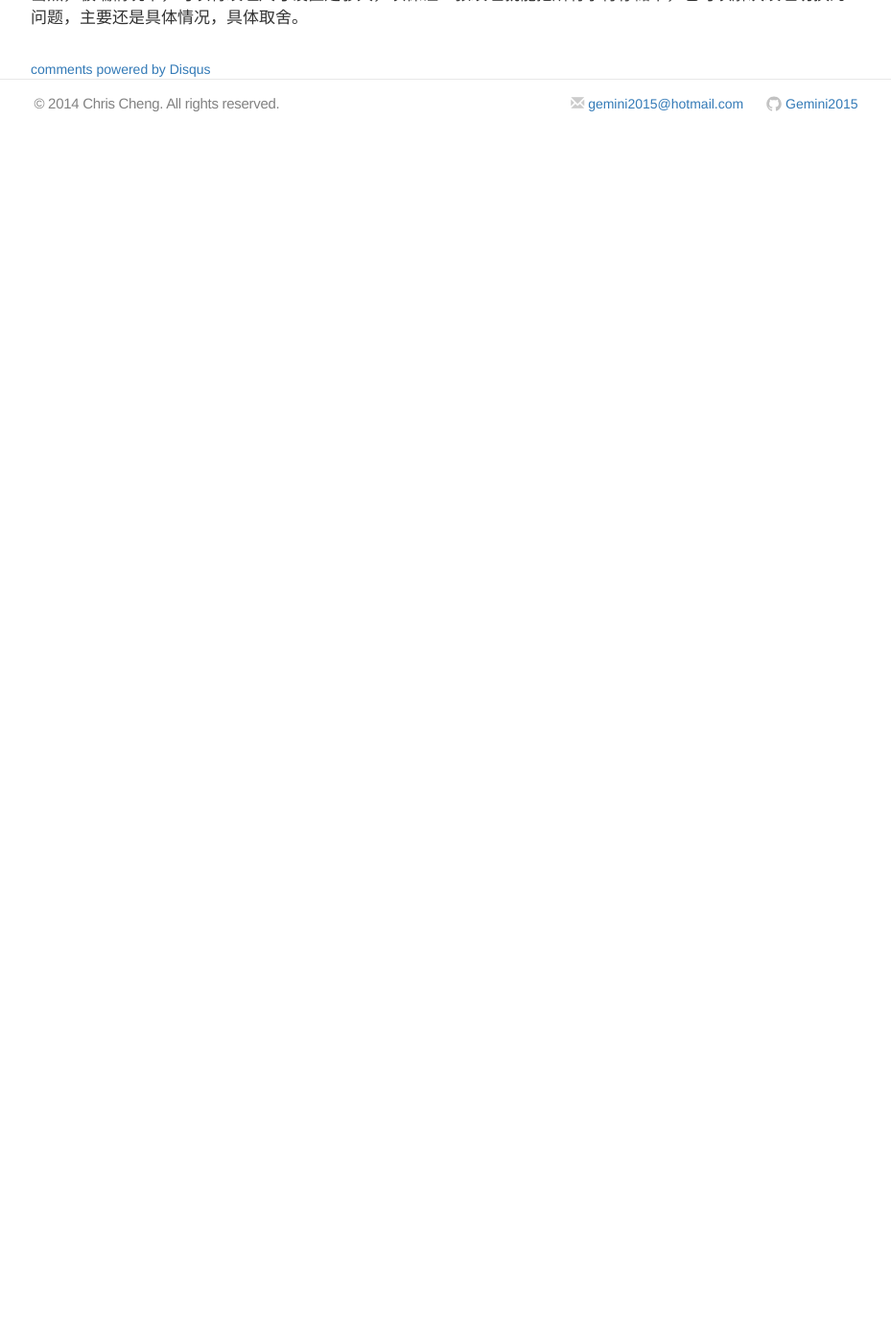
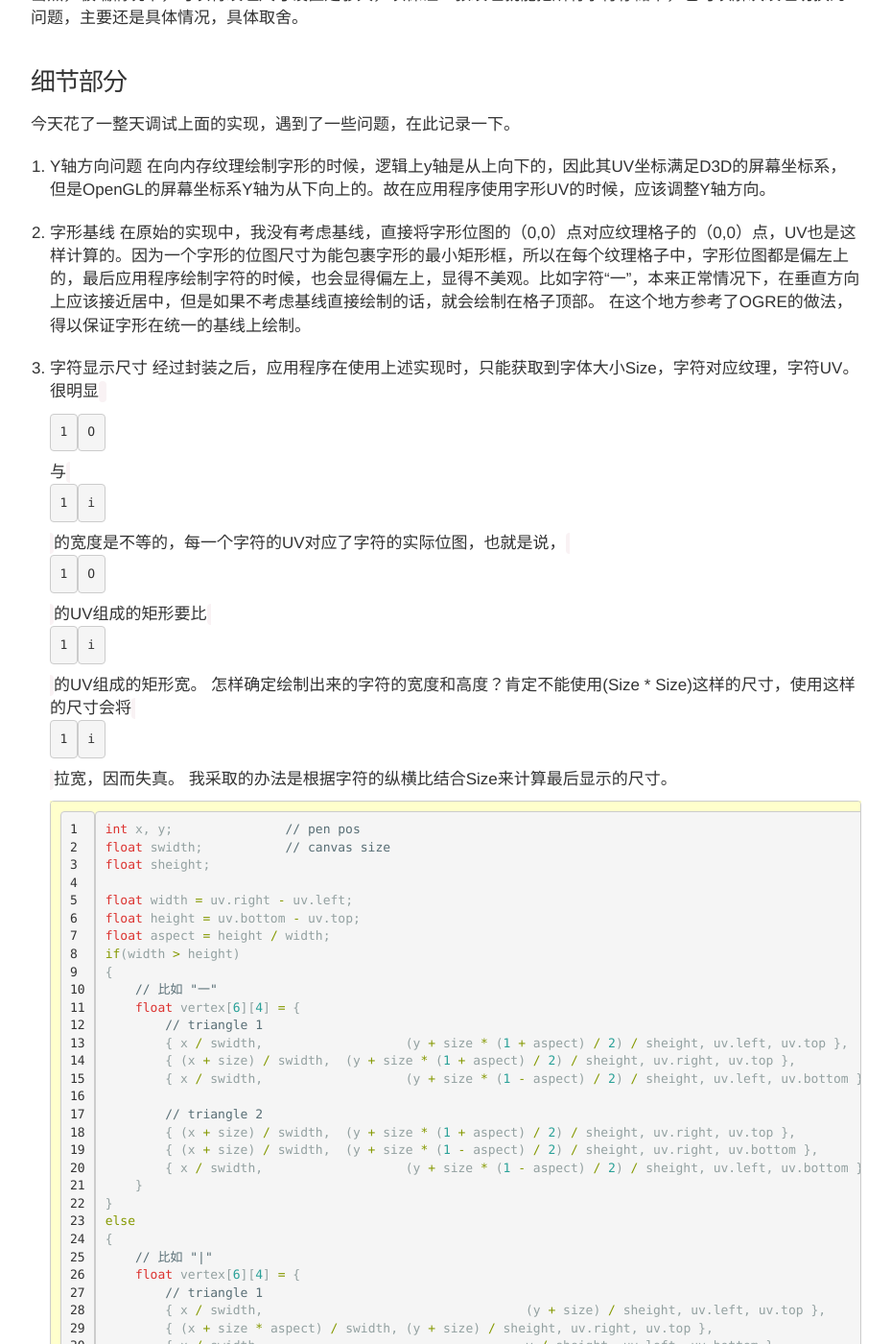
Before and after one commit to Gemini2015/gemini2015.github.io, a Jekyll site: the page built from _posts/2015-01-31-opengl-text-drawing-note.markdown, in a window 1280 px wide and 1400 px high, scrolled down 12005 px. Shown: the whole window at 96% size, without its empty margins (175-1104 px from the left). Built offline with Jekyll 4.4.1, drawn with Linux system fonts in a browser that asks for light colours; nearby versions of some CDN libraries; comment, search, counter and statistics services are not loaded; before the commit the page ends 12153 px from its top, so only the background shows below that; some of the changed text lies outside the part shown.

Commit message:
更新细节部分

````diff
--- a/_posts/2015-01-31-opengl-text-drawing-note.markdown
+++ b/_posts/2015-01-31-opengl-text-drawing-note.markdown
@@ -328,3 +328,79 @@ TexGlyph_Map m_texGlyphMap;
 通过两级映射，可以解决字符区间重合的问题，同时，冗余度也较小。但是，目前还不知道这种解决办法对性能的影响。
 
 上面采用多纹理来存储字符映像，虽然可以解决单个字符区间太大的问题，但是可能会增加纹理切换的时间消耗。当然，极端情况下，可以将纹理尺寸设置足够大，以保证一张纹理就能把所有字符存储下，也可以解决纹理切换的问题，主要还是具体情况，具体取舍。
+
+### 细节部分
+今天花了一整天调试上面的实现，遇到了一些问题，在此记录一下。
+
+1. 	Y轴方向问题
+	在向内存纹理绘制字形的时候，逻辑上y轴是从上向下的，因此其UV坐标满足D3D的屏幕坐标系，但是OpenGL的屏幕坐标系Y轴为从下向上的。故在应用程序使用字形UV的时候，应该调整Y轴方向。
+
+2.	字形基线
+	在原始的实现中，我没有考虑基线，直接将字形位图的（0,0）点对应纹理格子的（0,0）点，UV也是这样计算的。因为一个字形的位图尺寸为能包裹字形的最小矩形框，所以在每个纹理格子中，字形位图都是偏左上的，最后应用程序绘制字符的时候，也会显得偏左上，显得不美观。比如字符“一”，本来正常情况下，在垂直方向上应该接近居中，但是如果不考虑基线直接绘制的话，就会绘制在格子顶部。
+	在这个地方参考了OGRE的做法，得以保证字形在统一的基线上绘制。
+
+3.	字符显示尺寸
+	经过封装之后，应用程序在使用上述实现时，只能获取到字体大小Size，字符对应纹理，字符UV。
+	很明显`O`与`i`的宽度是不等的，每一个字符的UV对应了字符的实际位图，也就是说，`O`的UV组成的矩形要比`i`的UV组成的矩形宽。
+	怎样确定绘制出来的字符的宽度和高度？肯定不能使用(Size * Size)这样的尺寸，使用这样的尺寸会将`i`拉宽，因而失真。
+	我采取的办法是根据字符的纵横比结合Size来计算最后显示的尺寸。
+
+	```
+	int x, y;		// pen pos
+	float swidth;		// canvas size
+	float sheight;
+
+	float width = uv.right - uv.left;
+	float height = uv.bottom - uv.top;
+	float aspect = height / width;
+	if(width > height)
+	{
+		// 比如 "一"
+		float vertex[6][4] = {
+			// triangle 1
+			{ x / swidth, 			(y + size * (1 + aspect) / 2) / sheight, uv.left, uv.top },
+			{ (x + size) / swidth, 	(y + size * (1 + aspect) / 2) / sheight, uv.right, uv.top },
+			{ x / swidth, 			(y + size * (1 - aspect) / 2) / sheight, uv.left, uv.bottom },
+
+			// triangle 2
+			{ (x + size) / swidth, 	(y + size * (1 + aspect) / 2) / sheight, uv.right, uv.top },
+			{ (x + size) / swidth, 	(y + size * (1 - aspect) / 2) / sheight, uv.right, uv.bottom },
+			{ x / swidth, 			(y + size * (1 - aspect) / 2) / sheight, uv.left, uv.bottom },
+		}
+	}
+	else
+	{
+		// 比如 "|"
+		float vertex[6][4] = {
+			// triangle 1
+			{ x / swidth, 					(y + size) / sheight, uv.left, uv.top },
+			{ (x + size * aspect) / swidth, (y + size) / sheight, uv.right, uv.top },
+			{ x / swidth, 					y / sheight, uv.left, uv.bottom },
+
+			// triangle 2
+			{ (x + size * aspect) / swidth, (y + size) / sheight, uv.right, uv.top },
+			{ (x + size * aspect) / swidth, y / sheight, uv.right, uv.bottom },
+			{ x / swidth, 					y / sheight, uv.left, uv.bottom },
+		}
+	}
+	```
+
+4.	字符间距
+	在求得字符的显示尺寸之后，字符能正常显示，但是又会出现一个问题，字符间距需要调整。字符间距与画笔的步进有关。画笔的步进由字幅宽度，字偶距（Kerning），自定义间距组成。
+	一个解决办法是修改字符绘制函数，返回当前绘制的字符的宽度（垂直绘制的话，返回高度）。
+	对上面的代码进行修改，即可获得画笔步进。
+
+	```
+	if(width > height)
+	{
+		// ...
+
+		*advance = size;
+	}
+	else
+	{
+		// ...
+
+		*advance = size * aspect;
+	}
+	```
````
